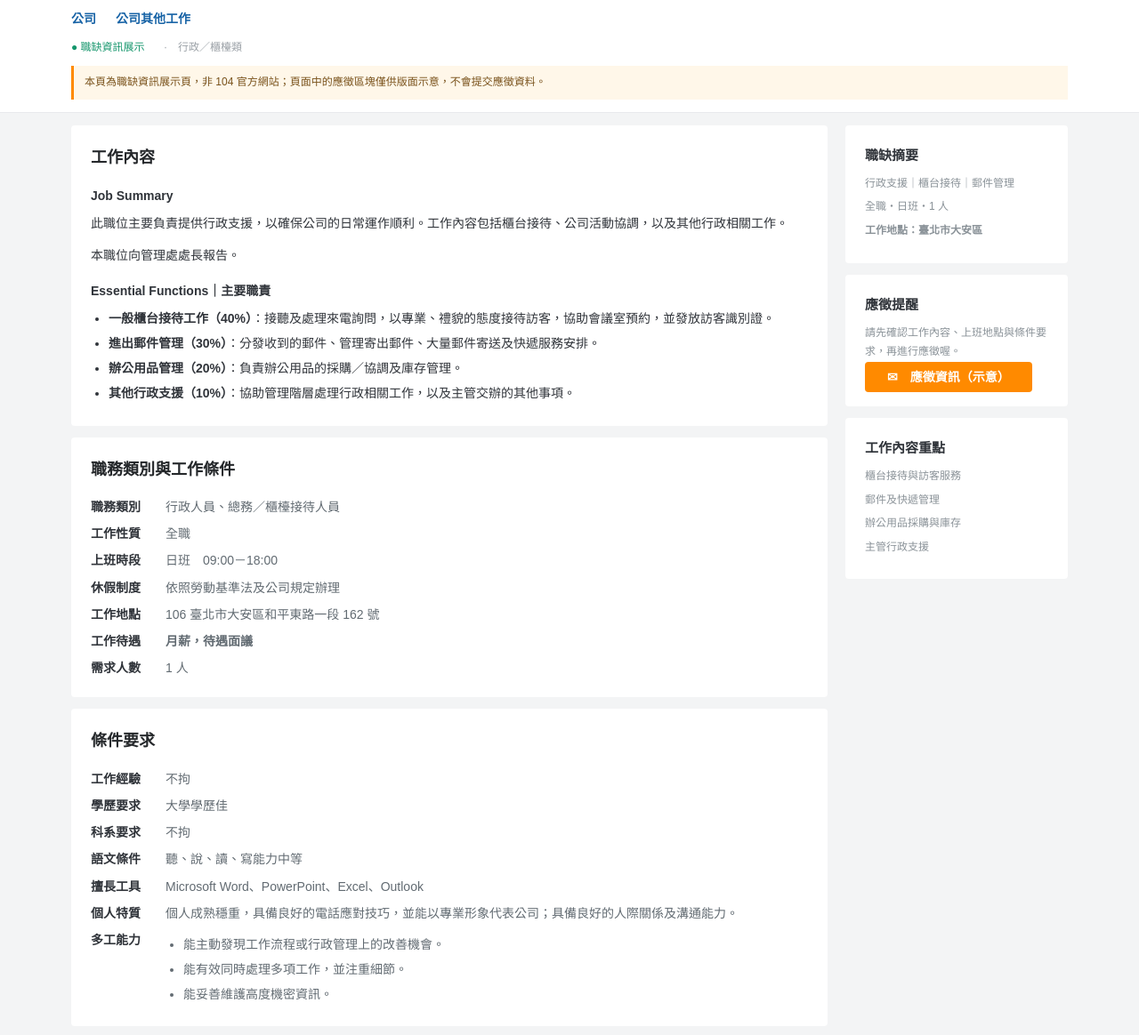
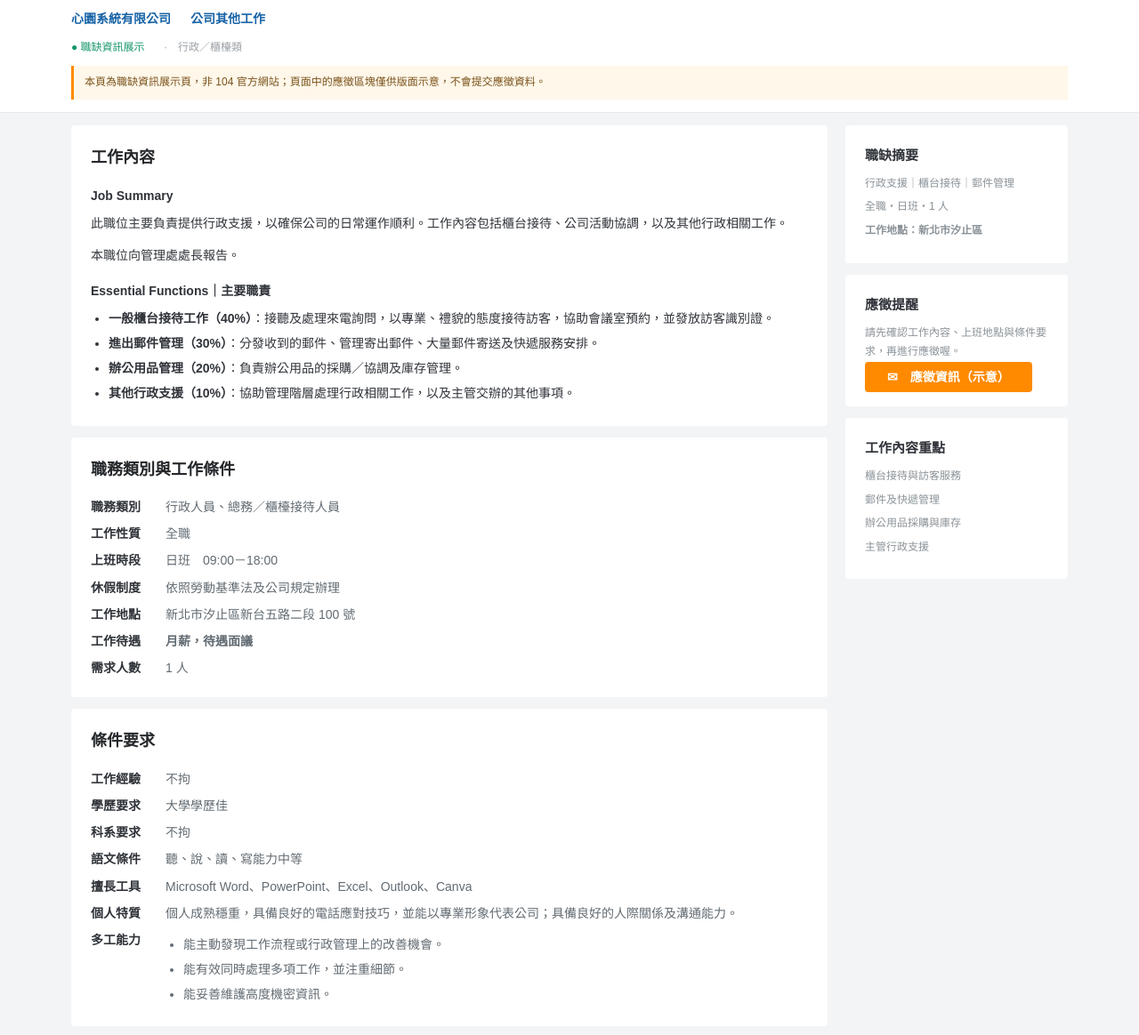
Before and after one commit to ppp930520-ops/104-admin-job-page, a plain HTML site: page index.html in a window 1280 px wide. Shown: the part 104-1268 px from the top of the page at 89% size. Drawn offline with Linux system fonts and the light colour scheme.

Commit message:
Update company name, work location, and required tools

```diff
--- a/index.html
+++ b/index.html
@@ -3,8 +3,8 @@
 <head>
 <meta charset="UTF-8">
 <meta name="viewport" content="width=device-width, initial-scale=1.0">
-<title>行政職缺｜Admin Team_Admin Specialist_櫃檯行政</title>
-<meta name="description" content="Admin Team_Admin Specialist_櫃檯行政職缺資訊展示頁。">
+<title>心園系統有限公司｜行政職缺 Admin Team_Admin Specialist_櫃檯行政</title>
+<meta name="description" content="心園系統有限公司｜Admin Team_Admin Specialist_櫃檯行政職缺資訊展示頁。">
 <style>
 :root{--orange:#ff8a00;--blue:#1763a6;--green:#14966a;--ink:#30343a;--muted:#7c858d;--bg:#f3f4f5;--line:#e8eaed}
 *{box-sizing:border-box}
@@ -72,7 +72,7 @@ li{padding-left:0;margin:3px 0}
    <small>職缺資訊</small>
    <div class="job-actions"><span>♡ 關注</span><span>☆ 儲存</span><span class="apply" aria-label="應徵區塊示意">✉　應徵資訊（示意）</span></div>
   </div>
-  <div class="subnav"><span>公司</span><span>公司其他工作</span></div>
+  <div class="subnav"><span>心園系統有限公司</span><span>公司其他工作</span></div>
   <div class="meta">● 職缺資訊展示 <span>·　行政／櫃檯類</span></div>
   <p style="margin:10px 0 0;padding:8px 12px;background:#fff7e9;border-left:3px solid #ff8a00;color:#79521b;font-size:12px;">本頁為職缺資訊展示頁，非 104 官方網站；頁面中的應徵區塊僅供版面示意，不會提交應徵資料。</p>
  </div>
@@ -104,7 +104,7 @@ li{padding-left:0;margin:3px 0}
      <strong>工作性質</strong><div>全職</div>
      <strong>上班時段</strong><div>日班　09:00－18:00</div>
      <strong>休假制度</strong><div>依照勞動基準法及公司規定辦理</div>
-     <strong>工作地點</strong><div>106 臺北市大安區和平東路一段 162 號</div>
+     <strong>工作地點</strong><div>新北市汐止區新台五路二段 100 號</div>
      <strong>工作待遇</strong><div class="orange">月薪，待遇面議</div>
      <strong>需求人數</strong><div>1 人</div>
     </div>
@@ -117,7 +117,7 @@ li{padding-left:0;margin:3px 0}
      <strong>學歷要求</strong><div>大學學歷佳</div>
      <strong>科系要求</strong><div>不拘</div>
      <strong>語文條件</strong><div>聽、說、讀、寫能力中等</div>
-     <strong>擅長工具</strong><div>Microsoft Word、PowerPoint、Excel、Outlook</div>
+     <strong>擅長工具</strong><div>Microsoft Word、PowerPoint、Excel、Outlook、Canva</div>
      <strong>個人特質</strong><div>個人成熟穩重，具備良好的電話應對技巧，並能以專業形象代表公司；具備良好的人際關係及溝通能力。</div>
      <strong>多工能力</strong><div>
       <ul>
@@ -149,7 +149,7 @@ li{padding-left:0;margin:3px 0}
     <h3>職缺摘要</h3>
     <p>行政支援｜櫃台接待｜郵件管理</p>
     <p>全職・日班・1 人</p>
-    <p><strong>工作地點：臺北市大安區</strong></p>
+    <p><strong>工作地點：新北市汐止區</strong></p>
    </div>
    <div class="sidecard">
     <h3>應徵提醒</h3>
```
